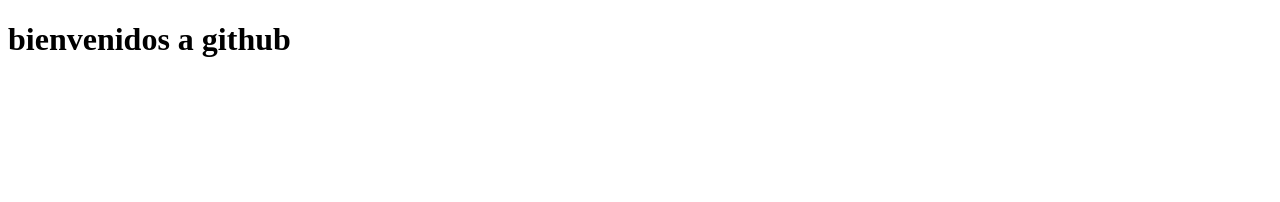
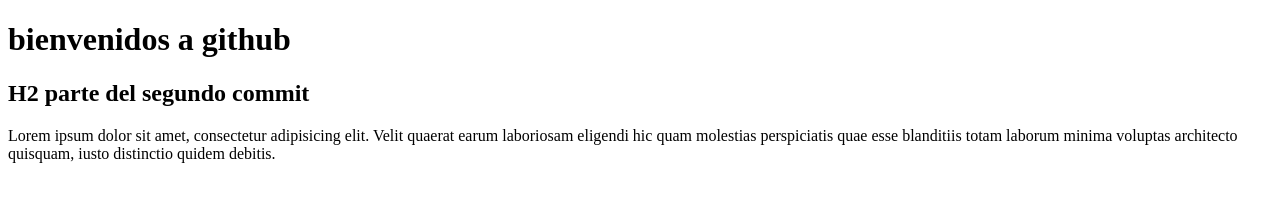
Before and after one commit to DeAbreuJose/46985-primer-repo, a plain HTML site: page index.html in a window 1280 px wide. Drawn offline with Linux system fonts and the light colour scheme.

Commit message:
se agrego un h2 y un parrafo

```diff
--- a/index.html
+++ b/index.html
@@ -9,6 +9,9 @@
 <body>
 
 <h1>bienvenidos a github</h1>
+<H2>H2 parte del segundo commit</H2>
+
+<p>Lorem ipsum dolor sit amet, consectetur adipisicing elit. Velit quaerat earum laboriosam eligendi hic quam molestias perspiciatis quae esse blanditiis totam laborum minima voluptas architecto quisquam, iusto distinctio quidem debitis.</p>
 
 </body>
 </html>
```
Also changed, not shown: truco.txt.
